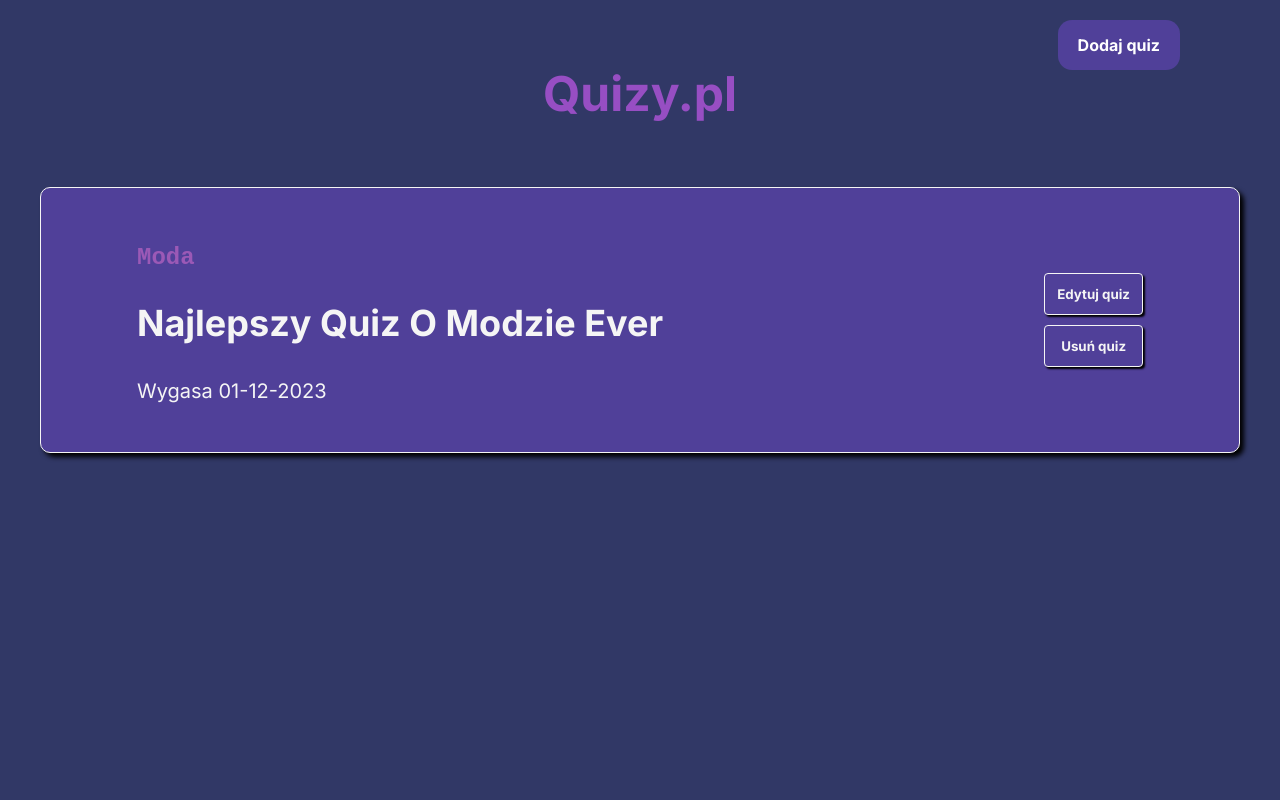
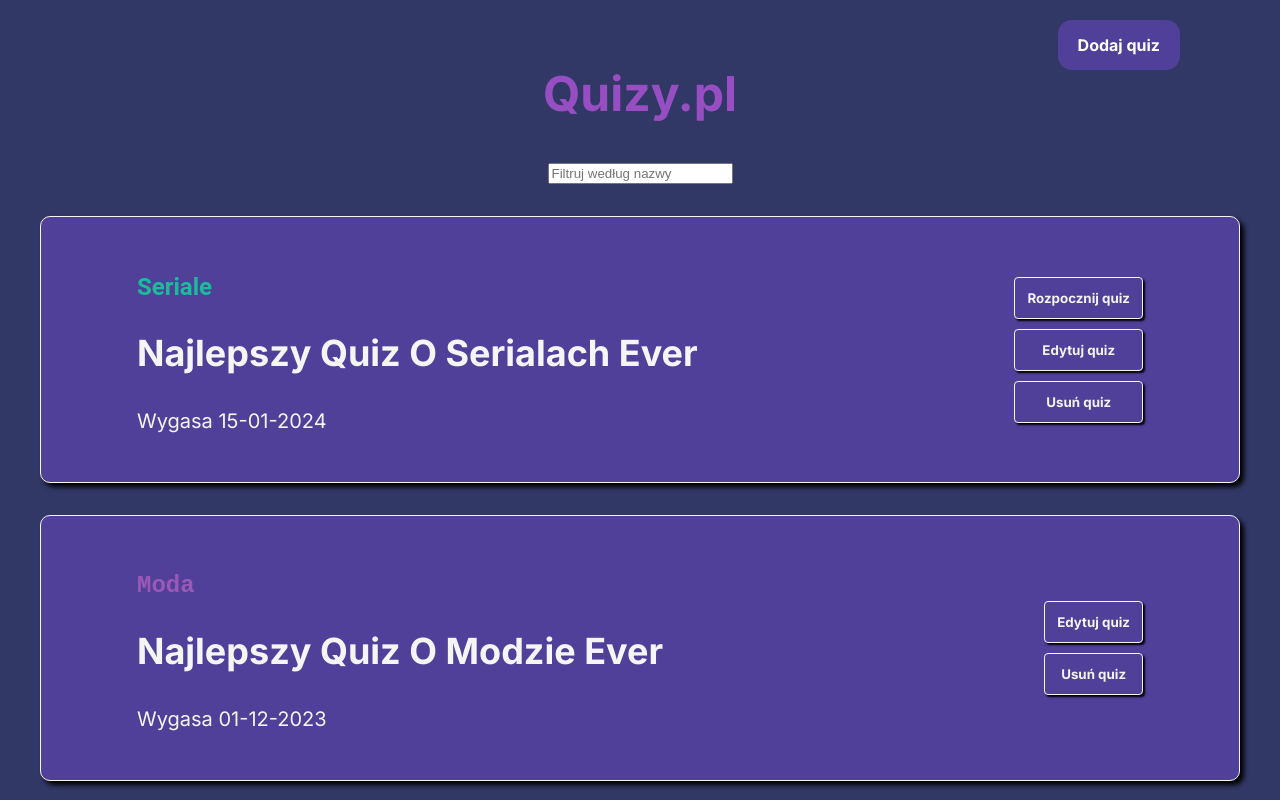
Before and after one commit to Squezer123/AngularProject, an Angular app: page /quiz in a window 1280 px wide. Shown: the top 800 px of the page. Built offline with nearby package versions, Linux system fonts and the light colour scheme.

Commit message:
Dodano prosty input do filtrowania

```diff
--- a/src/app/app.module.ts
+++ b/src/app/app.module.ts
@@ -6,7 +6,7 @@ import { AppComponent } from './app.component';
 import { QuizListComponent } from './quiz-list/quiz-list.component';
 import { QuizListElementComponent } from './quiz-list/quiz-list-element/quiz-list-element.component';
 import { QuizFormComponent } from './quiz-form/quiz-form.component';
-import { ReactiveFormsModule } from "@angular/forms";
+import { FormsModule, ReactiveFormsModule } from "@angular/forms";
 import { QuizConductorComponent } from './quiz-conductor/quiz-conductor.component';
 import { CategoryDirective } from './directives/category.directive';
 import { AnswerButtonComponent } from './quiz-conductor/answer-button/answer-button.component';
@@ -26,7 +26,8 @@ import { FilterByNamePipe } from './pipes/filter-by-name.pipe';
   imports: [
     BrowserModule,
     AppRoutingModule,
-    ReactiveFormsModule
+    ReactiveFormsModule,
+    FormsModule
   ],
   providers: [],
   bootstrap: [AppComponent]
--- a/src/app/pipes/filter-by-name.pipe.ts
+++ b/src/app/pipes/filter-by-name.pipe.ts
@@ -7,7 +7,11 @@ import { Quiz } from "../domain/quiz.model";
 export class FilterByNamePipe implements PipeTransform {
 
   transform(quizy: Quiz[], nazwa: string): Quiz[] {
-    return quizy.filter((quiz) => quiz.nazwa.includes(nazwa));
+    if(nazwa === "") {
+      return quizy;
+    }
+
+    return quizy.filter((quiz) => quiz.nazwa.toLowerCase().includes(nazwa.toLowerCase()));
   }
 
 }
--- a/src/app/quiz-list/quiz-list.component.html
+++ b/src/app/quiz-list/quiz-list.component.html
@@ -1,8 +1,11 @@
 <div class="container">
   <h1>Quizy.pl</h1>
   <div class="options">
-    <router-outlet class="AddQuiz"><button (click)="addQuiz()">Dodaj quiz</button></router-outlet>
+    <button class="AddQuiz" (click)="addQuiz()">Dodaj quiz</button>
   </div>
 
-  <app-quiz-list-element *ngFor="let quiz of quizy | filterByName:'mod'" [quiz]="quiz"></app-quiz-list-element>
+  <div class="wyszukiwarka-container">
+    <input type="text" placeholder="Filtruj według nazwy" [(ngModel)]="nazwaDoFiltrowania">
+  </div>
+  <app-quiz-list-element *ngFor="let quiz of quizy | filterByName:nazwaDoFiltrowania" [quiz]="quiz"></app-quiz-list-element>
 </div>
--- a/src/app/quiz-list/quiz-list.component.ts
+++ b/src/app/quiz-list/quiz-list.component.ts
@@ -10,6 +10,7 @@ import { Router } from '@angular/router';
 })
 export class QuizListComponent {
   quizy: Quiz[];
+  nazwaDoFiltrowania: string = "";
 
   constructor(private quizService: QuizService, private router: Router) {
     this.quizy = this.quizService.quizy;
```
